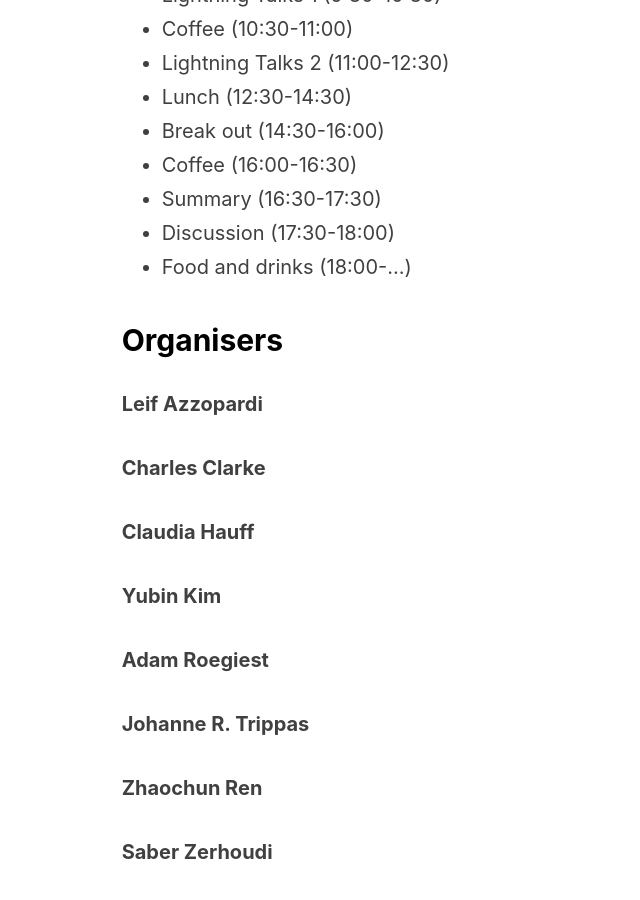
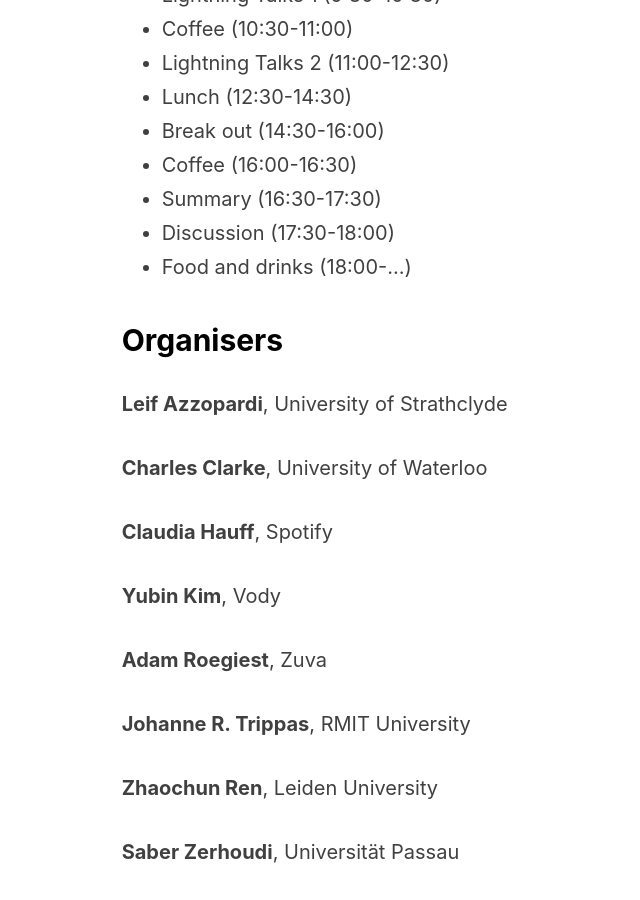
Before and after one commit to SearchFutures/SearchFutures.github.io, a Jekyll site: the page built from index.md, in a window 1280 px wide and 900 px high, scrolled down 4109 px. Shown: the whole window, without its empty margins (0-640 px from the left). Built offline with Jekyll 4.4.1, drawn with Linux system fonts in a browser that asks for light colours; nearby versions of some CDN libraries; our own code applies the rules of GitHub Pages for plain Markdown files.

Commit message:
Update index.md Redirect easychair Submission url

```diff
--- a/index.md
+++ b/index.md
@@ -79,7 +79,7 @@ Topics of interest may include, but are not limited to:
 
 **Submission Guidelines:**
 
-If you are interested in presenting your views, submit an abstract only (approx. one page / up to 600 words along with any links to references) directly into our <a href="https://easychair.org/my/conference?conf=searchfuturesecir25">**EasyChair**</a>. The abstract will be evaluated through a single-blind process.
+If you are interested in presenting your views, submit an abstract only (approx. one page / up to 600 words along with any links to references) directly into our <a href="https://easychair.org/my/conference?conf=searchfuturesecir26">**EasyChair**</a>. The abstract will be evaluated through a single-blind process.
 
 ## <a name='Important Dates' style="color: black; text-decoration: none; text-align: center;"> Important Dates </a>
 
@@ -100,18 +100,18 @@ If you are interested in presenting your views, submit an abstract only (approx.
 
 ## <a name='Organisers' style="color: black !important; text-decoration: none;"> Organisers </a>
 
-**Leif Azzopardi**
+**Leif Azzopardi**, University of Strathclyde
 
-**Charles Clarke**
+**Charles Clarke**, University of Waterloo
 
-**Claudia Hauff**
+**Claudia Hauff**, Spotify
 
-**Yubin Kim**
+**Yubin Kim**, Vody
 
-**Adam Roegiest**
+**Adam Roegiest**, Zuva
 
-**Johanne R. Trippas**
+**Johanne R. Trippas**, RMIT University
 
-**Zhaochun Ren**
+**Zhaochun Ren**, Leiden University
 
-**Saber Zerhoudi**
+**Saber Zerhoudi**, Universität Passau
```
